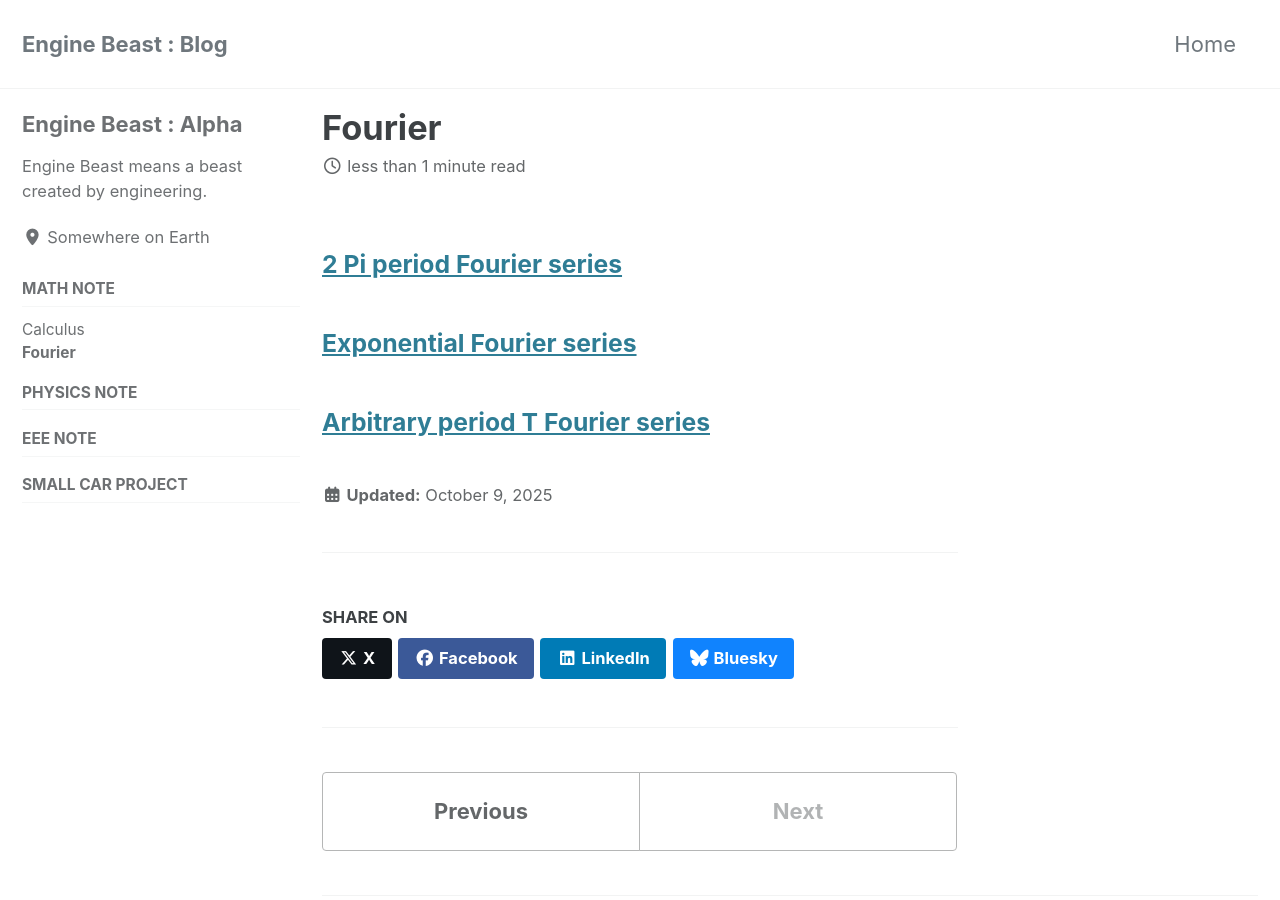
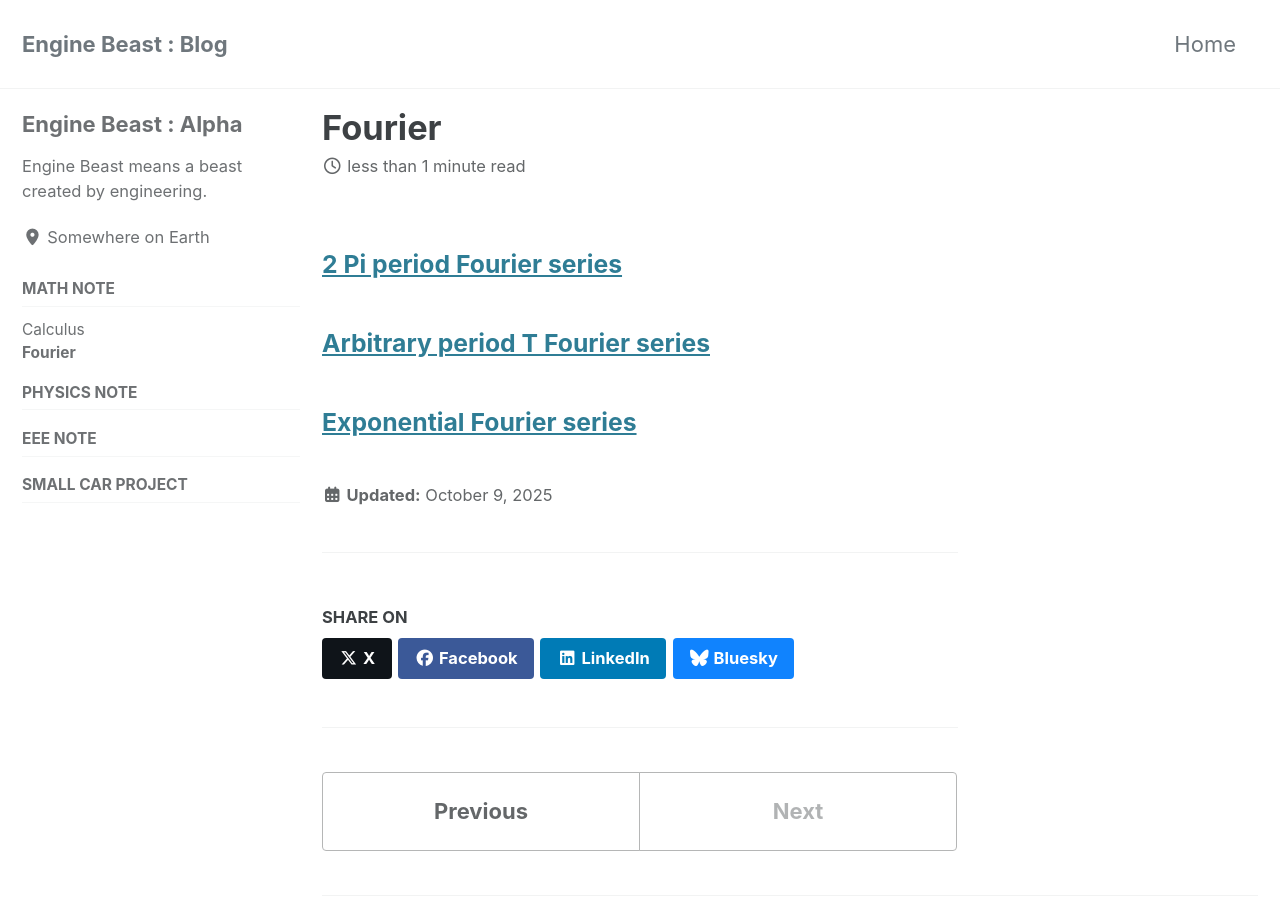
Before and after one commit to enginebeast/enginebeast.github.io, a Jekyll site: the page built from _posts/2025-10-09-fourier.md, in a window 1280 px wide and 900 px high. Built offline with Jekyll 4.4.1, drawn with Linux system fonts in a browser that asks for light colours; cached includes are drawn as plain includes.

Commit message:
Change arange

```diff
--- a/_posts/2025-10-09-fourier.md
+++ b/_posts/2025-10-09-fourier.md
@@ -7,6 +7,6 @@ use_math: true
 
 ### [2 Pi period Fourier series](https://enginebeast.github.io/math_note/2pi_fourier_series)
 
+### [Arbitrary period T Fourier series](https://enginebeast.github.io/math_note/Tperiod_fourier_series)
+
 ### [Exponential Fourier series](https://enginebeast.github.io/math_note/exponential_fourier)
-
-### [Arbitrary period T Fourier series](https://enginebeast.github.io/math_note/Tperiod_fourier_series)
```
